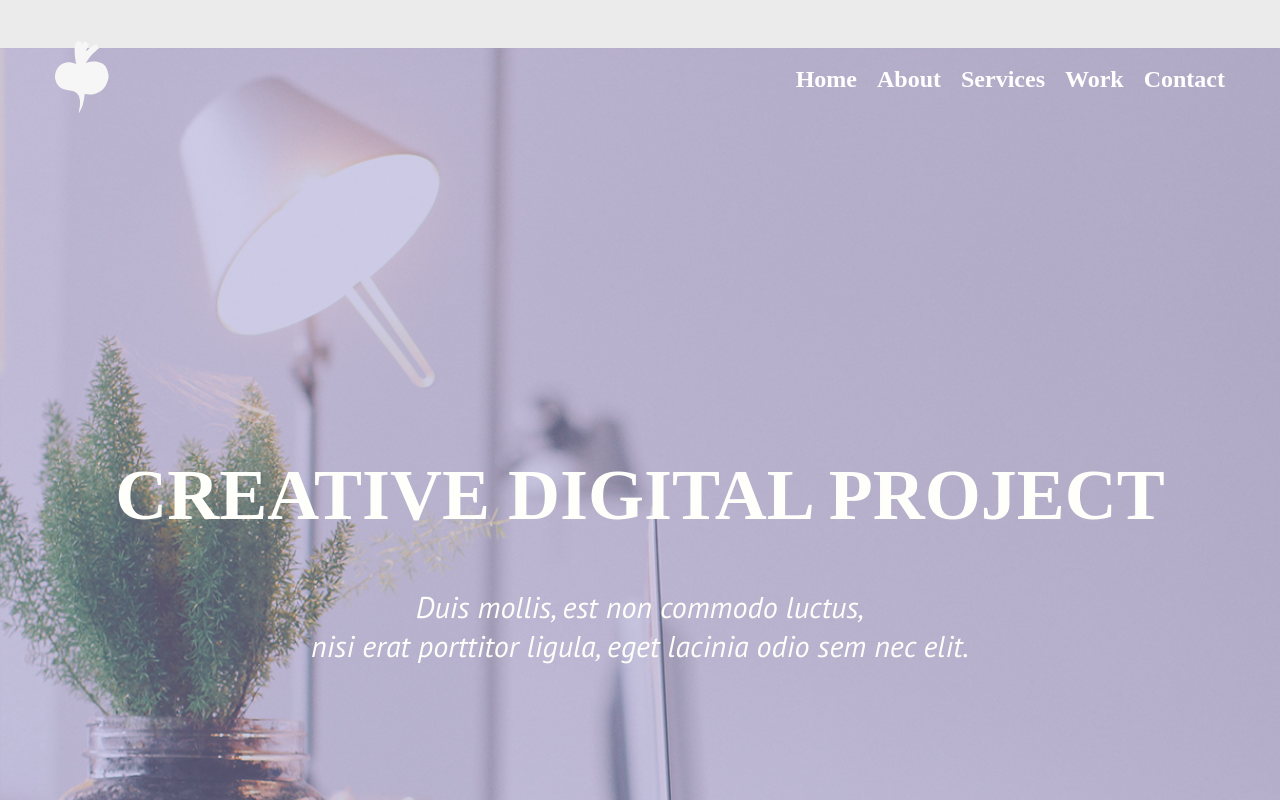
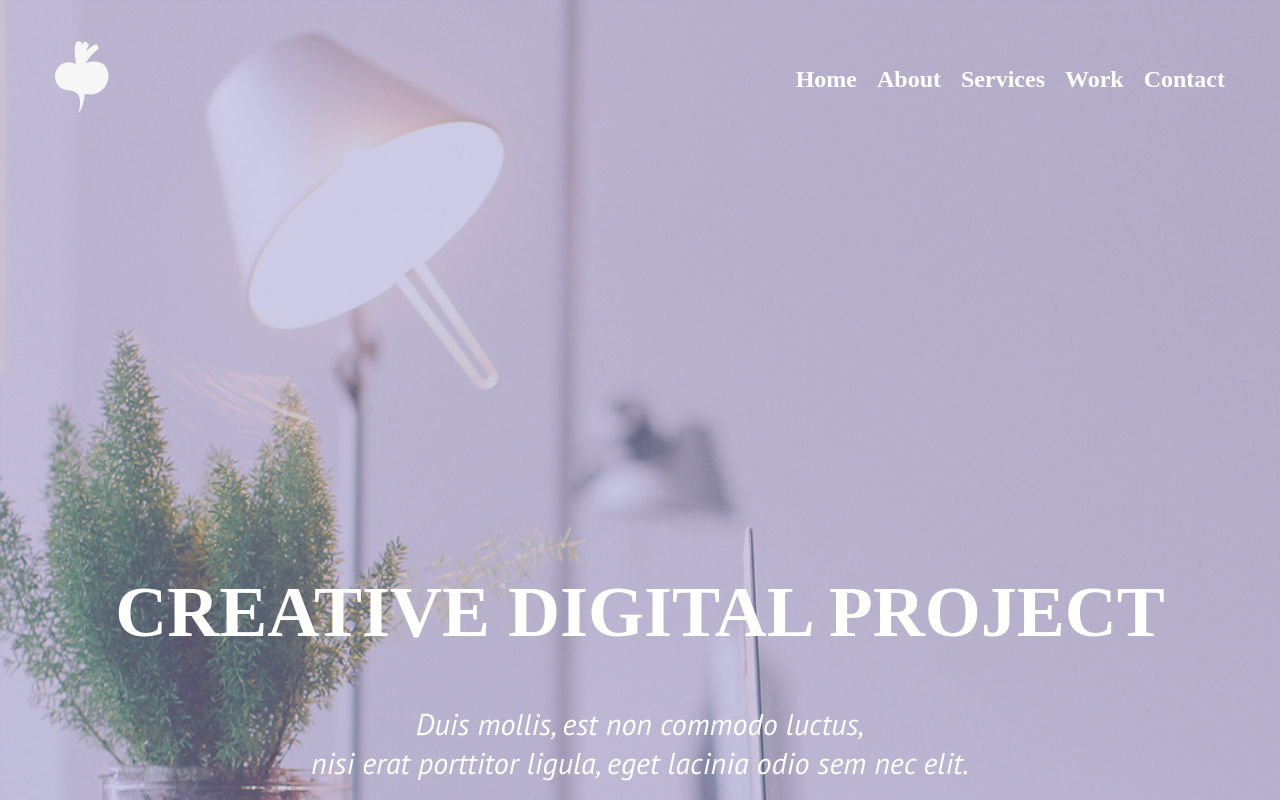
Before and after one commit to DmitryTheHeretic/exam3creativesolutions, a Vue app: page / in a window 1280 px wide. Shown: the top 800 px of the page. Built offline with nearby package versions, Linux system fonts and the light colour scheme; a web font is replaced by a local one.

Commit message:
Version 1.1

```diff
--- /dev/null
+++ b/cue.config.js
@@ -0,0 +1,5 @@
+module.exports = {
+    publicPath: process.env.NODE_ENV === 'production'
+      ? '/exam3creativesolutions/'
+      : '/'
+  }
--- a/src/components/Header.vue
+++ b/src/components/Header.vue
@@ -1,35 +1,7 @@
 <template>
   <div class="header">
     <div class="container">
-      <div class="header-wrapper">
-        <router-link to="/" class="header-logo">
-          <svg
-            xmlns="http://www.w3.org/2000/svg"
-            xmlns:xlink="http://www.w3.org/1999/xlink"
-            width="54px" height="72px">
-            <path fill-rule="evenodd"  fill="rgb(246, 246, 246)"
-            d="M29.714,52.981 C29.206,58.539 28.174,63.426 26.295,67.698 C25.672,69.114 24.539,70.465 24.016,72.000 C23.940,72.000 23.864,72.000 23.788,72.000 C23.788,71.622 23.788,71.245 23.788,70.868 C24.216,70.203 24.007,69.293 24.244,68.377 C25.372,64.020 25.457,58.207 23.560,54.566 C20.320,48.345 13.832,50.438 7.379,47.773 C4.851,46.730 2.994,44.583 1.681,42.339 C1.225,41.057 0.769,39.773 0.313,38.490 C-0.403,35.785 0.251,32.291 0.997,30.339 C4.104,22.208 11.869,18.630 21.281,23.094 C21.281,22.868 21.281,22.641 21.281,22.415 C20.474,21.319 20.736,19.682 20.369,18.113 C19.384,13.894 18.625,0.046 23.332,-0.000 C24.609,0.926 27.063,0.885 27.207,2.943 C26.831,3.348 26.809,3.512 26.751,4.302 C26.827,4.302 26.903,4.302 26.979,4.302 C26.979,4.226 26.979,4.151 26.979,4.075 C27.960,3.045 28.229,0.705 29.942,0.453 C31.310,1.673 33.625,1.916 34.044,4.075 C32.902,5.521 31.775,8.049 31.309,9.962 C31.461,9.962 31.613,9.962 31.765,9.962 C33.193,8.085 39.077,2.711 41.793,3.169 C42.597,4.461 43.427,5.738 43.844,7.472 C42.409,7.981 41.749,9.367 40.653,10.189 C36.654,13.188 33.422,17.563 30.853,21.962 C31.081,21.962 31.309,21.962 31.537,21.962 C33.106,20.742 39.510,20.151 42.249,20.830 C49.471,22.622 51.501,25.101 53.188,32.377 C53.423,33.388 53.732,35.769 53.416,37.132 C51.233,46.574 46.626,51.341 37.007,53.434 C34.436,53.993 31.873,53.097 29.714,52.981 Z"/>
-          </svg>
-        </router-link>
 
-        <ul class="header-menu__list">
-          <li class="header-menu__item">
-            <a href="" class="header-menu__link">Home</a>
-          </li>
-          <li class="header-menu__item">
-            <a href="" class="header-menu__link">About</a>
-          </li>
-          <li class="header-menu__item">
-            <a href="" class="header-menu__link">Services</a>
-          </li>
-          <li class="header-menu__item">
-            <a href="" class="header-menu__link">Work</a>
-          </li>
-          <li class="header-menu__item">
-            <a href="" class="header-menu__link">Contact</a>
-          </li>
-        </ul>
-      </div>
     </div>
   </div>
 </template>
@@ -41,43 +13,15 @@ export default {
 </script>
 
 
-<style lang="scss">
-  .container{
-    max-width: 1170px;
-    margin: 0 auto;
-    padding-left: 15px;
-    padding-right: 15px;
-  }
+<style>
 
-  .header{
+  /* .header{
     position: fixed;
     top: 0;
     left: 0;
 	width: 100%;
 	z-index: 2;
-  }
+  } */
 
-  .header-wrapper{
-    display: flex;
-    justify-content: space-between;
-    align-items: center;
-	padding: 41px 0 0 0;
-	z-index: 2;
-  }
 
-  .header-menu__list {
-    display: flex;
-    flex-wrap: wrap;
-  }
-
-  .header-menu__item{
-    margin-left:20px;
-  }
-
-  .header-menu__link{
-    font-family: ProximaNova;
-    font-size: 24px;
-    font-weight: 600;
-    color: #ffffff;
-  }
 </style>
--- a/src/components/SiteHero.vue
+++ b/src/components/SiteHero.vue
@@ -1,6 +1,36 @@
 <template>
     <div class="site-hero">
         <div class="container">
+            <div class="header-wrapper">
+        <router-link to="/" class="header-logo">
+          <svg
+            xmlns="http://www.w3.org/2000/svg"
+            xmlns:xlink="http://www.w3.org/1999/xlink"
+            width="54px" height="72px">
+            <path fill-rule="evenodd"  fill="rgb(246, 246, 246)"
+            d="M29.714,52.981 C29.206,58.539 28.174,63.426 26.295,67.698 C25.672,69.114 24.539,70.465 24.016,72.000 C23.940,72.000 23.864,72.000 23.788,72.000 C23.788,71.622 23.788,71.245 23.788,70.868 C24.216,70.203 24.007,69.293 24.244,68.377 C25.372,64.020 25.457,58.207 23.560,54.566 C20.320,48.345 13.832,50.438 7.379,47.773 C4.851,46.730 2.994,44.583 1.681,42.339 C1.225,41.057 0.769,39.773 0.313,38.490 C-0.403,35.785 0.251,32.291 0.997,30.339 C4.104,22.208 11.869,18.630 21.281,23.094 C21.281,22.868 21.281,22.641 21.281,22.415 C20.474,21.319 20.736,19.682 20.369,18.113 C19.384,13.894 18.625,0.046 23.332,-0.000 C24.609,0.926 27.063,0.885 27.207,2.943 C26.831,3.348 26.809,3.512 26.751,4.302 C26.827,4.302 26.903,4.302 26.979,4.302 C26.979,4.226 26.979,4.151 26.979,4.075 C27.960,3.045 28.229,0.705 29.942,0.453 C31.310,1.673 33.625,1.916 34.044,4.075 C32.902,5.521 31.775,8.049 31.309,9.962 C31.461,9.962 31.613,9.962 31.765,9.962 C33.193,8.085 39.077,2.711 41.793,3.169 C42.597,4.461 43.427,5.738 43.844,7.472 C42.409,7.981 41.749,9.367 40.653,10.189 C36.654,13.188 33.422,17.563 30.853,21.962 C31.081,21.962 31.309,21.962 31.537,21.962 C33.106,20.742 39.510,20.151 42.249,20.830 C49.471,22.622 51.501,25.101 53.188,32.377 C53.423,33.388 53.732,35.769 53.416,37.132 C51.233,46.574 46.626,51.341 37.007,53.434 C34.436,53.993 31.873,53.097 29.714,52.981 Z"/>
+          </svg>
+        </router-link>
+
+        <ul class="header-menu__list">
+          <li class="header-menu__item">
+            <a href="" class="header-menu__link">Home</a>
+          </li>
+          <li class="header-menu__item">
+            <a href="" class="header-menu__link">About</a>
+          </li>
+          <li class="header-menu__item">
+            <a href="" class="header-menu__link">Services</a>
+          </li>
+          <li class="header-menu__item">
+            <a href="" class="header-menu__link">Work</a>
+          </li>
+          <li class="header-menu__item">
+            <a href="" class="header-menu__link">Contact</a>
+          </li>
+        </ul>
+      </div>
+
             <h1 class="page-main-title">
                 CreativE DIGITAL Project
             </h1>
@@ -25,6 +55,32 @@ export default {
         padding-left: 15px;
         padding-right: 15px;
     }
+
+    .header-wrapper{
+
+    display: flex;
+    justify-content: space-between;
+    align-items: center;
+	padding: 41px 0 0 0;
+	z-index: 2;
+  }
+
+  .header-menu__list {
+    display: flex;
+    flex-wrap: wrap;
+  }
+
+  .header-menu__item{
+    margin-left:20px;
+  }
+
+  .header-menu__link{
+    font-family: ProximaNova;
+    font-size: 24px;
+    font-weight: 600;
+    color: #ffffff;
+  }
+
     .site-hero{
         background: url("../assets/Site-Hero-Back.png") no-repeat;
         background-size: cover;
--- a/src/views/Home.vue
+++ b/src/views/Home.vue
@@ -1,6 +1,5 @@
 <template>
   <div>
-    <Header />
     <SiteHero />
     <AboutUs />
     <RecentWorks />
@@ -11,7 +10,6 @@
 </template>
 
 <script>
-  import Header from '@/components/Header.vue';
   import SiteHero from '@/components/SiteHero.vue';
   import AboutUs from '@/components/AboutUs.vue';
   import RecentWorks from '@/components/RecentWorks.vue';
@@ -22,7 +20,6 @@
   export default {
     name: 'Home',
     components: {
-      Header,
       SiteHero,
       AboutUs,
       RecentWorks,
```
